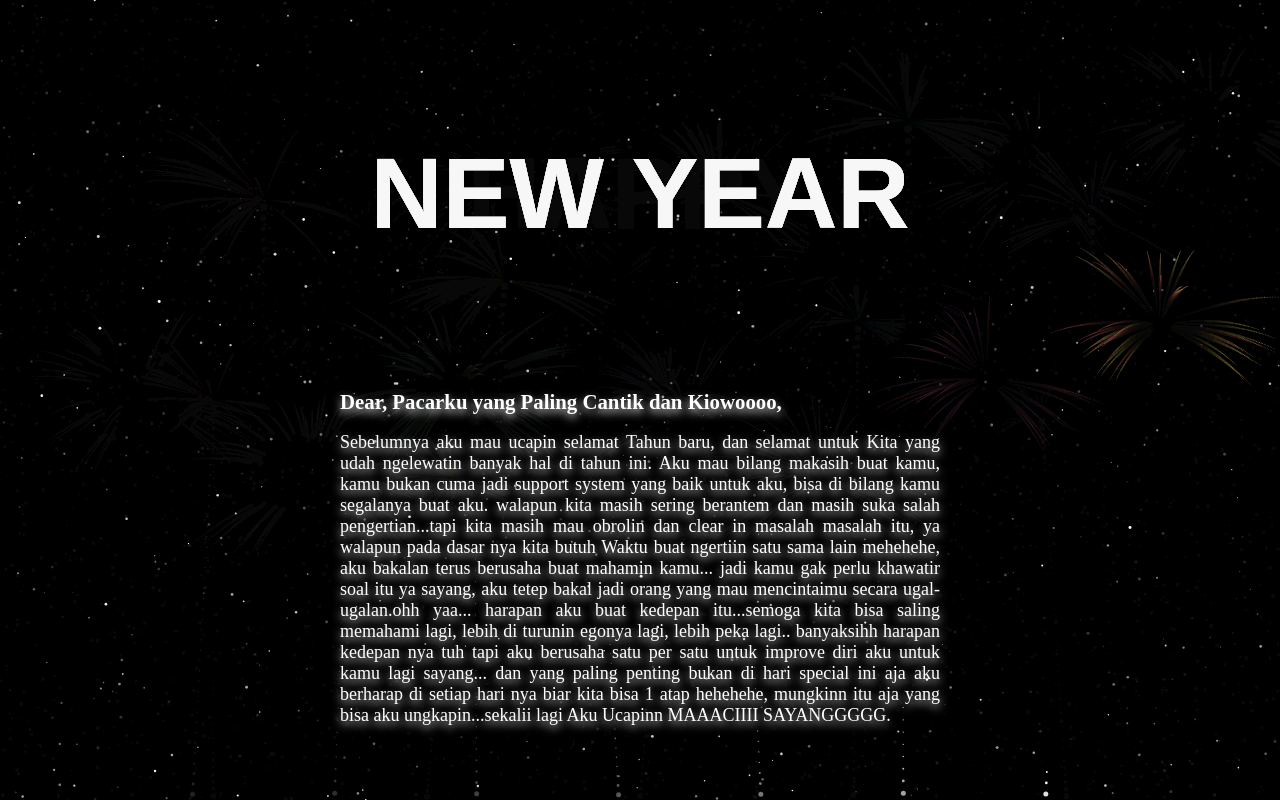
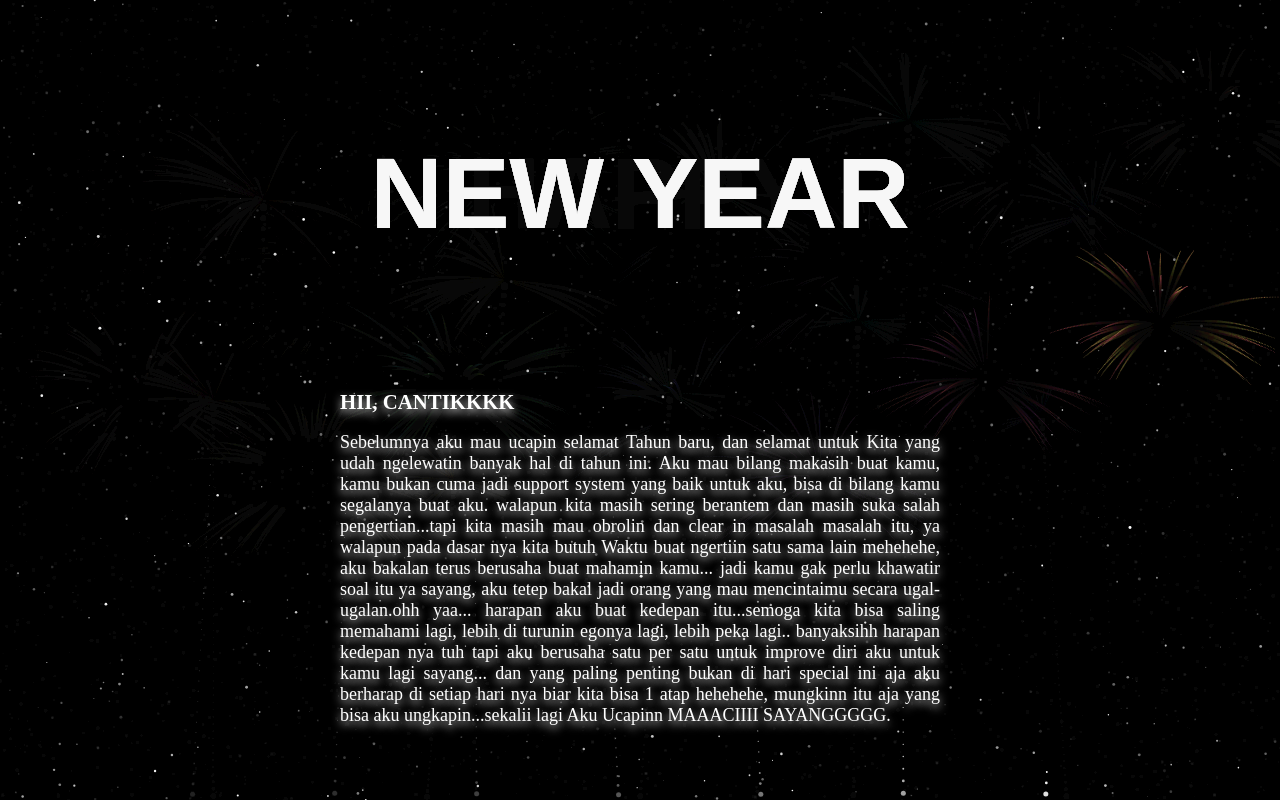
Before and after one commit to cahyo118/happy-new-year, a plain HTML site: page index.html in a window 1280 px wide. Drawn offline with Linux system fonts and the light colour scheme.

Commit message:
Update index.html

```diff
--- a/index.html
+++ b/index.html
@@ -115,7 +115,7 @@
       <img src="moon.png" alt="Glowing Moon" />
     </div>
     <div id="surat-container">
-      <h1>Dear, Pacarku yang Paling Cantik dan Kiowoooo,</h1>
+      <h1>HII, CANTIKKKK</h1>
       <p>
         Sebelumnya aku mau ucapin selamat Tahun baru, dan selamat untuk Kita
         yang udah ngelewatin banyak hal di tahun ini. Aku mau bilang makasih
```
